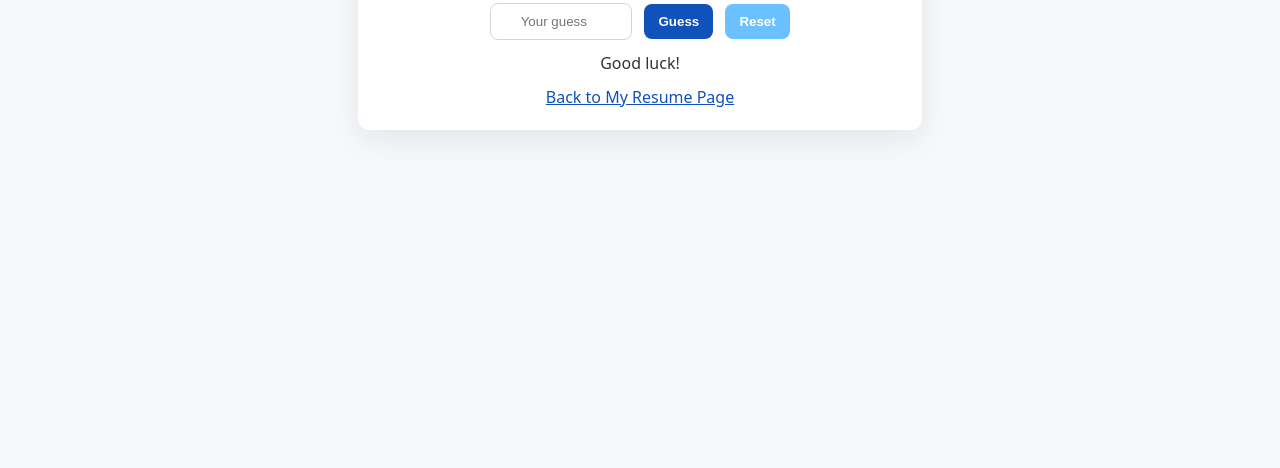
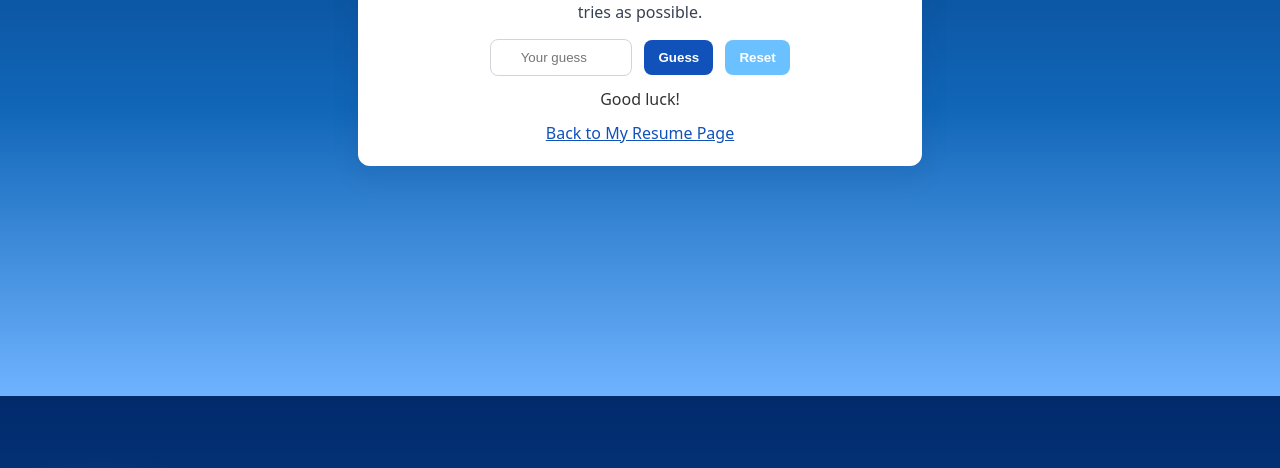
Before and after one commit to isaachansen-ai/MyResumeSite, a plain HTML site: page MentalBreakApp.html in a window 1280 px wide. Shown: the part 404-872 px from the top of the page. Before the commit the page ends 800 px from the top, so only its background shows below. Drawn offline with Linux system fonts and the light colour scheme.

Commit message:
Enhance background styling with gradients and padding
Updated the background styles for the app to include gradients and padding.

```diff
--- a/MentalBreakApp.html
+++ b/MentalBreakApp.html
@@ -5,7 +5,11 @@
   <meta name="viewport" content="width=device-width,initial-scale=1" />
   <title>Number Guessing Game</title>
   <style>
-    body{font-family:system-ui,Segoe UI,Roboto,Arial;margin:0;min-height:100vh;display:flex;align-items:center;justify-content:center;background:#f6f8fb}
+    body{font-family:system-ui,Segoe UI,Roboto,Arial;margin:0;min-height:100vh;display:flex;align-items:center;justify-content:center;background:
+        radial-gradient(1100px 360px at 8% 12%, rgba(255,255,255,0.03), transparent 10%),
+        linear-gradient(180deg, #012a6b 0%, #06428a 32%, #1166b8 64%, #6fb3ff 100%);
+      padding:36px 18px;
+      background-attachment: fixed;}
     .card{width:100%;max-width:520px;background:#fff;padding:22px;border-radius:12px;box-shadow:0 10px 30px rgba(12,24,56,0.08);text-align:center}
     h1{margin:0 0 8px;color:#1151ba} p{color:#374151}
     input[type=number]{padding:10px;border-radius:8px;border:1px solid #d1d5db;width:120px;text-align:center}
```
